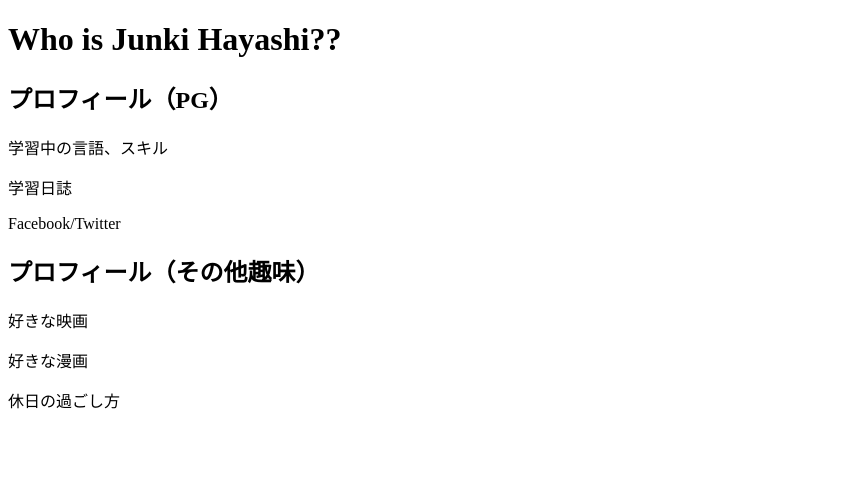
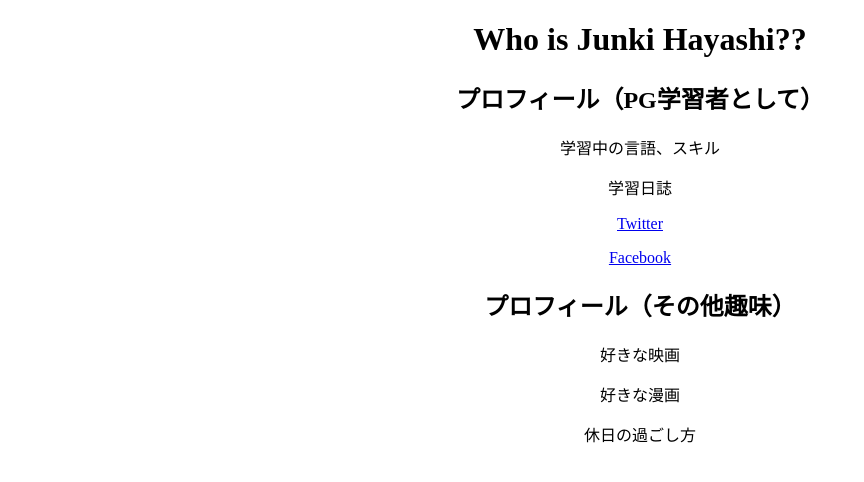
Before and after one commit to Junki1992/Junki1992.github.io, a plain HTML site: page index.html in a window 1280 px wide. Shown: the whole page, without its empty margins (0-864 px from the left). Drawn offline with Linux system fonts and the light colour scheme.

Commit message:
要素を全て中央に移動 Twitter、Facebookのリンクを追加

```diff
--- a/index.html
+++ b/index.html
@@ -2,15 +2,17 @@
 <html lang="ja">
   <head>
     <meta charset="UTF8">
+    <link rel="stylesheet" type="text/css" href="style.css">
     <title>Junki Hayashi</title>
   </head>
   <body>
     <h1>Who is Junki Hayashi??</h1>
       <div>
-        <h2>プロフィール（PG）</h2>
+        <h2>プロフィール（PG学習者として）</h2>
         <p>学習中の言語、スキル</p>
         <p>学習日誌</p>
-        <p>Facebook/Twitter</p>
+        <p><a href="https://twitter.com/Junki91750464" target="_blank">Twitter</a></p>
+        <p><a href="https://www.facebook.com/profile.php?id=100008160183838&ref=bookmarks" target="_blank">Facebook</a></p>
       </div>
       <div>
         <h2>プロフィール（その他趣味）</h2>
--- /dev/null
+++ b/style.css
@@ -0,0 +1,7 @@
+h1 {
+  text-align: center;
+}
+
+div {
+  text-align: center;
+}
```
